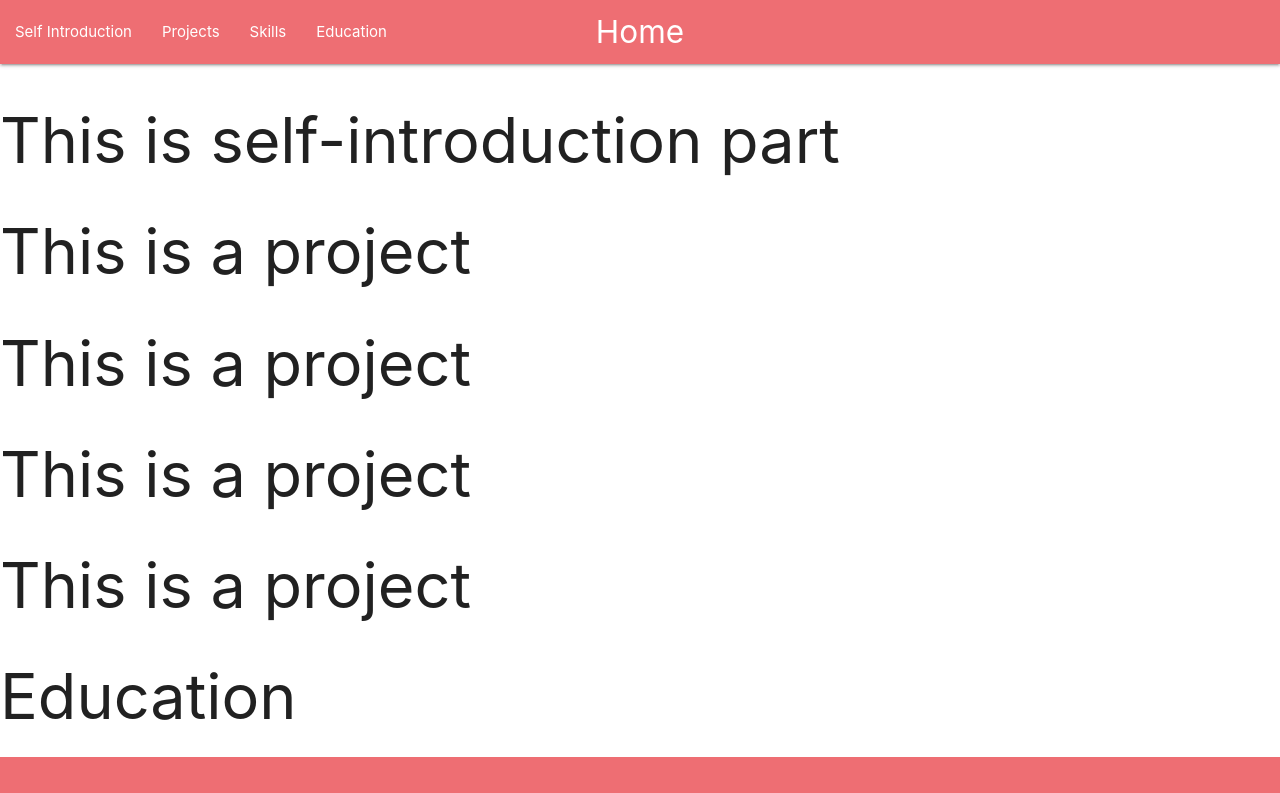
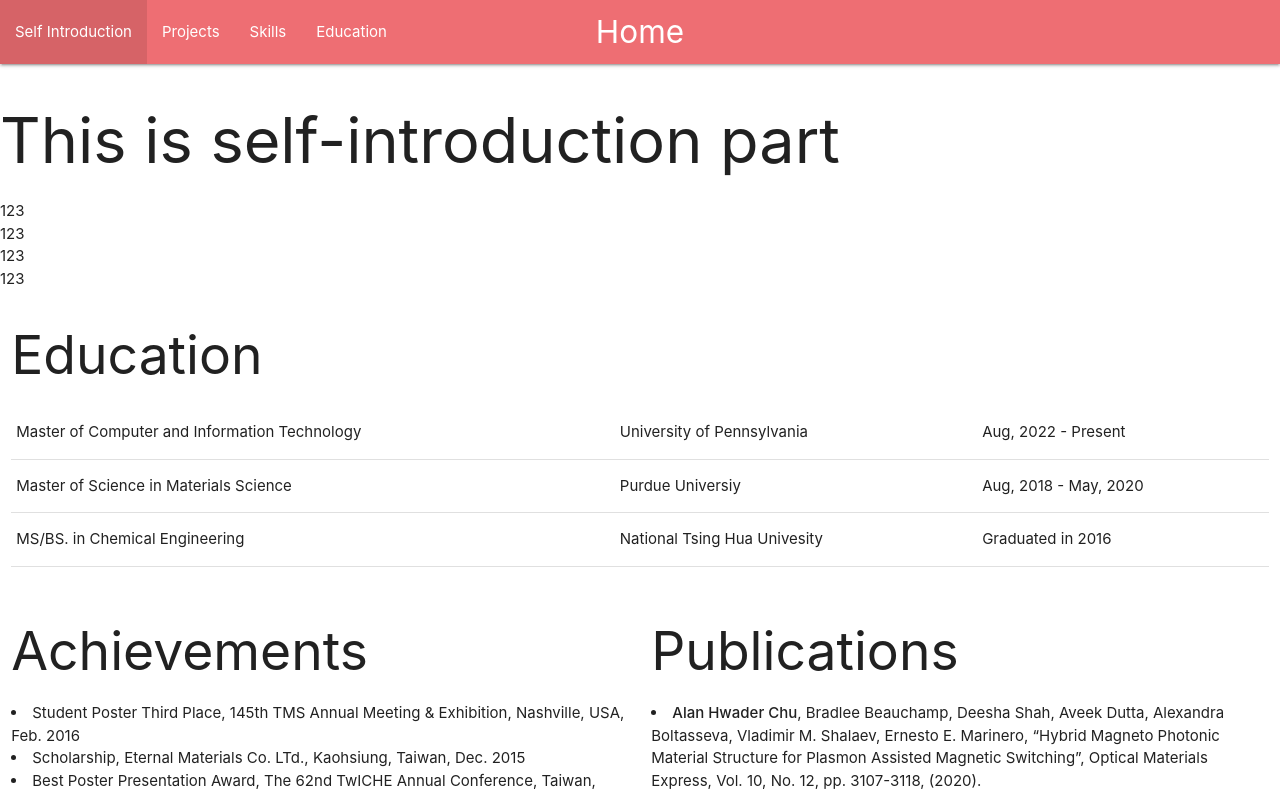
Before and after one commit to AlanChu61/Perfolio_React, a React (Create React App) app: page / in a window 1280 px wide. Shown: the top 793 px of the page. Built offline with nearby package versions, Linux system fonts and the light colour scheme.

Commit message:
updated education content

```diff
--- a/src/components/Education.js
+++ b/src/components/Education.js
@@ -1,8 +1,56 @@
 function Education() {
-    return (
-        <div className="#education">
-            <h1>Education</h1>
+    return (<>
+        <div className="#education row">
+            <div className="col s12">
+                <h2>Education</h2>
+                <div className="column-2a">
+                    <table className="table-style">
+                        <tr>
+                            <td>Master of Computer and Information Technology</td>
+                            <td>University of Pennsylvania</td>
+                            <td>Aug, 2022 - Present</td>
+                        </tr>
+                        <tr>
+                            <td>Master of Science in Materials Science</td>
+                            <td>Purdue Universiy</td>
+                            <td>Aug, 2018 - May, 2020</td>
+                        </tr>
+                        <tr>
+                            <td>MS/BS. in Chemical Engineering</td>
+                            <td>National Tsing Hua Univesity</td>
+                            <td>Graduated in 2016</td>
+                        </tr>
+                    </table>
+                </div>
+            </div>
         </div>
+        <div className="row s12">
+            <div className="col s6">
+                <h2>Achievements</h2>
+                <li>
+                    Student Poster Third Place, 145th TMS Annual Meeting & Exhibition, Nashville, USA, Feb. 2016
+                </li>
+                <li>
+                    Scholarship, Eternal Materials Co. LTd., Kaohsiung, Taiwan, Dec. 2015
+                </li>
+                <li>
+                    Best Poster Presentation Award, The 62nd TwICHE Annual Conference, Taiwan, Nov. 2015
+                </li>
+                <li>
+                    College Student Research Award, Ministry of Science and Technology, Taipei, Taiwan, Jul. 2014
+                </li>
+
+            </div>
+            <div className="col s6">
+                <h2>Publications</h2>
+                <li><strong>
+                    Alan Hwader Chu</strong>, Bradlee Beauchamp, Deesha Shah, Aveek Dutta, Alexandra Boltasseva, Vladimir M. Shalaev, Ernesto E. Marinero, “Hybrid Magneto Photonic Material Structure for Plasmon Assisted Magnetic Switching”, Optical Materials Express, Vol. 10, No. 12, pp. 3107-3118, (2020).
+                </li>
+                <li>Sinn-wen Chen, <strong>Alan Hwader Chu</strong>, and David Shan-hill Wong, “Interfacial reactions at the joints of CoSb3- based thermoelectric devices”, Journal of Alloys and Compounds, Vol. 699, pp. 448-454, (2017).
+                </li>
+            </div>
+        </div>
+    </>
     )
 }
 export default Education;
--- a/src/components/Project.js
+++ b/src/components/Project.js
@@ -1,7 +1,7 @@
-function Project() {
+function Project(props) {
     return (
         <div>
-            <h1>This is a project</h1>
+            123
         </div>
     )
 }
```
